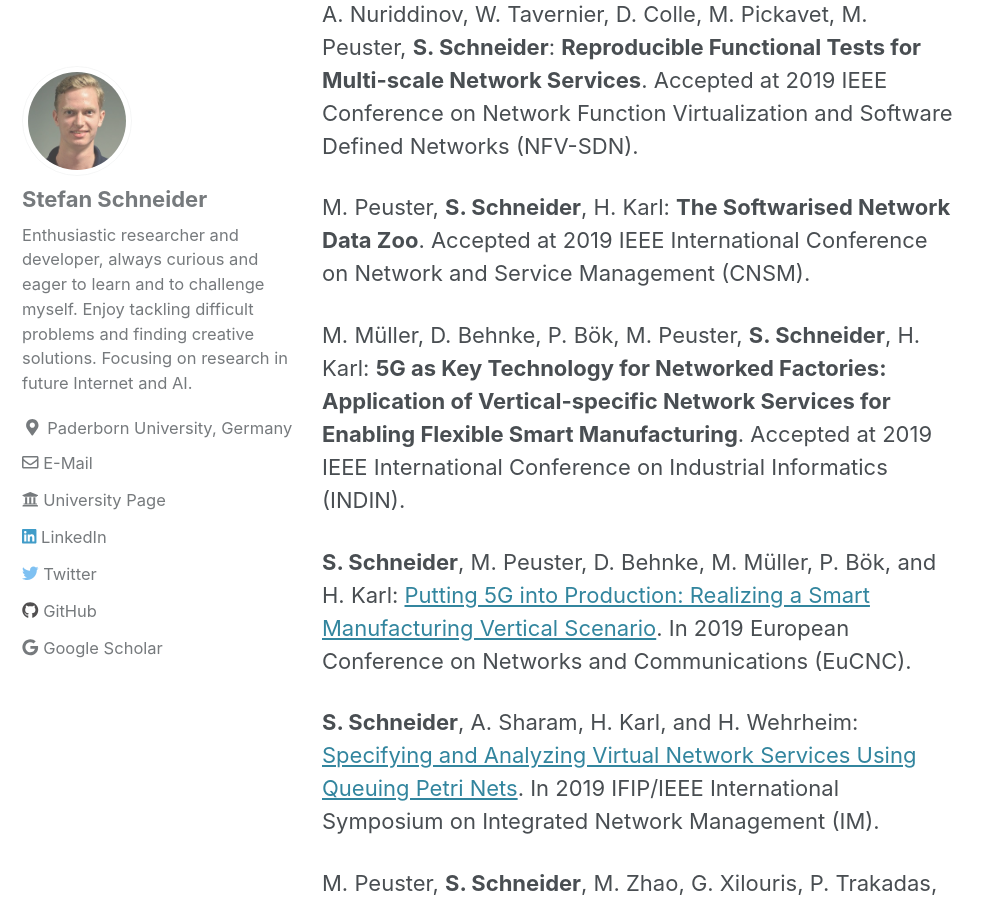
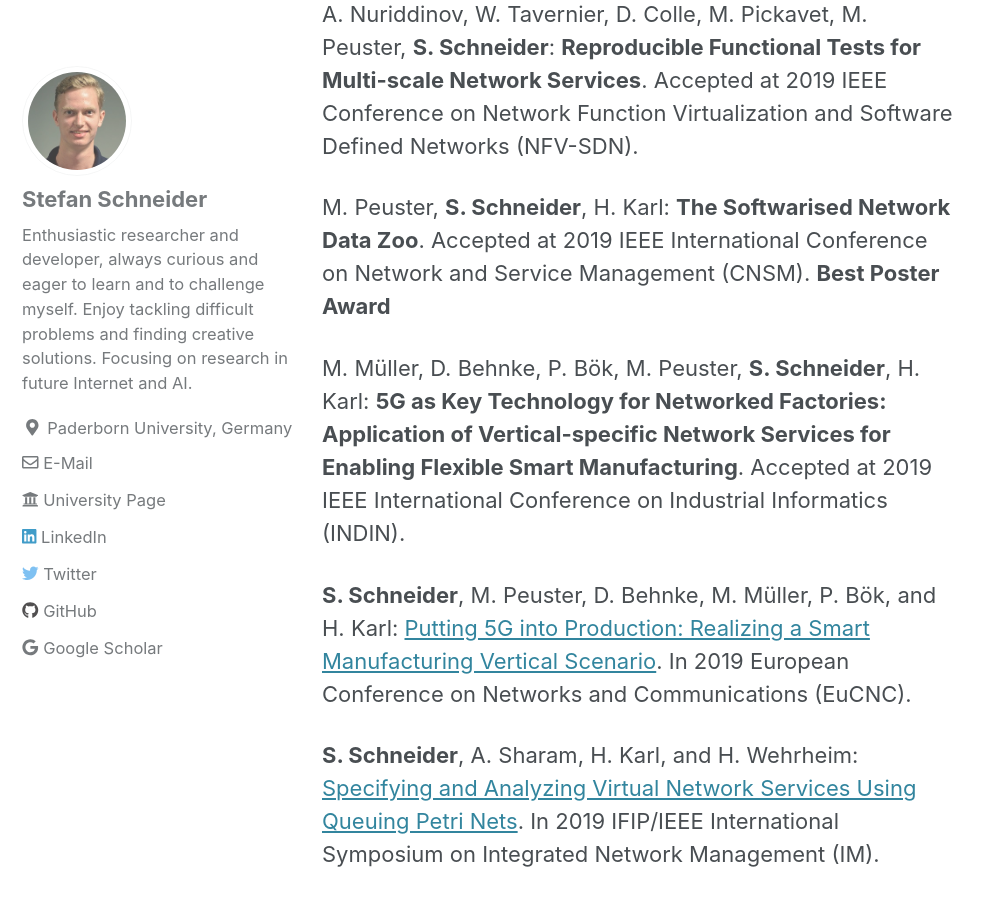
Before and after one commit to stefanbschneider/stefanbschneider.github.io, a Jekyll site: the page built from _pages/publications.md, in a window 1280 px wide and 900 px high, scrolled down 1384 px. Shown: the whole window, without its empty margins (0-993 px from the left). Built offline with Jekyll 4.4.1, drawn with Linux system fonts in a browser that asks for light colours; cached includes are drawn as plain includes; nearby versions of some CDN libraries.

Commit message:
best poster award

```diff
--- a/_pages/publications.md
+++ b/_pages/publications.md
@@ -21,7 +21,7 @@
 
 A. Nuriddinov, W. Tavernier, D. Colle, M. Pickavet, M. Peuster, **S. Schneider**: **Reproducible Functional Tests for Multi-scale Network Services**. Accepted at 2019 IEEE Conference on Network Function Virtualization and Software Defined Networks (NFV-SDN).
 
-M. Peuster, **S. Schneider**, H. Karl: **The Softwarised Network Data Zoo**. Accepted at 2019 IEEE International Conference on Network and Service Management (CNSM).
+M. Peuster, **S. Schneider**, H. Karl: **The Softwarised Network Data Zoo**. Accepted at 2019 IEEE International Conference on Network and Service Management (CNSM). **Best Poster Award**
 
 M. Müller, D. Behnke, P. Bök, M. Peuster, **S. Schneider**, H. Karl: **5G as Key Technology for Networked Factories: Application of Vertical-specific Network Services for Enabling Flexible Smart Manufacturing**. Accepted at 2019 IEEE International Conference on Industrial Informatics (INDIN).
 
```
